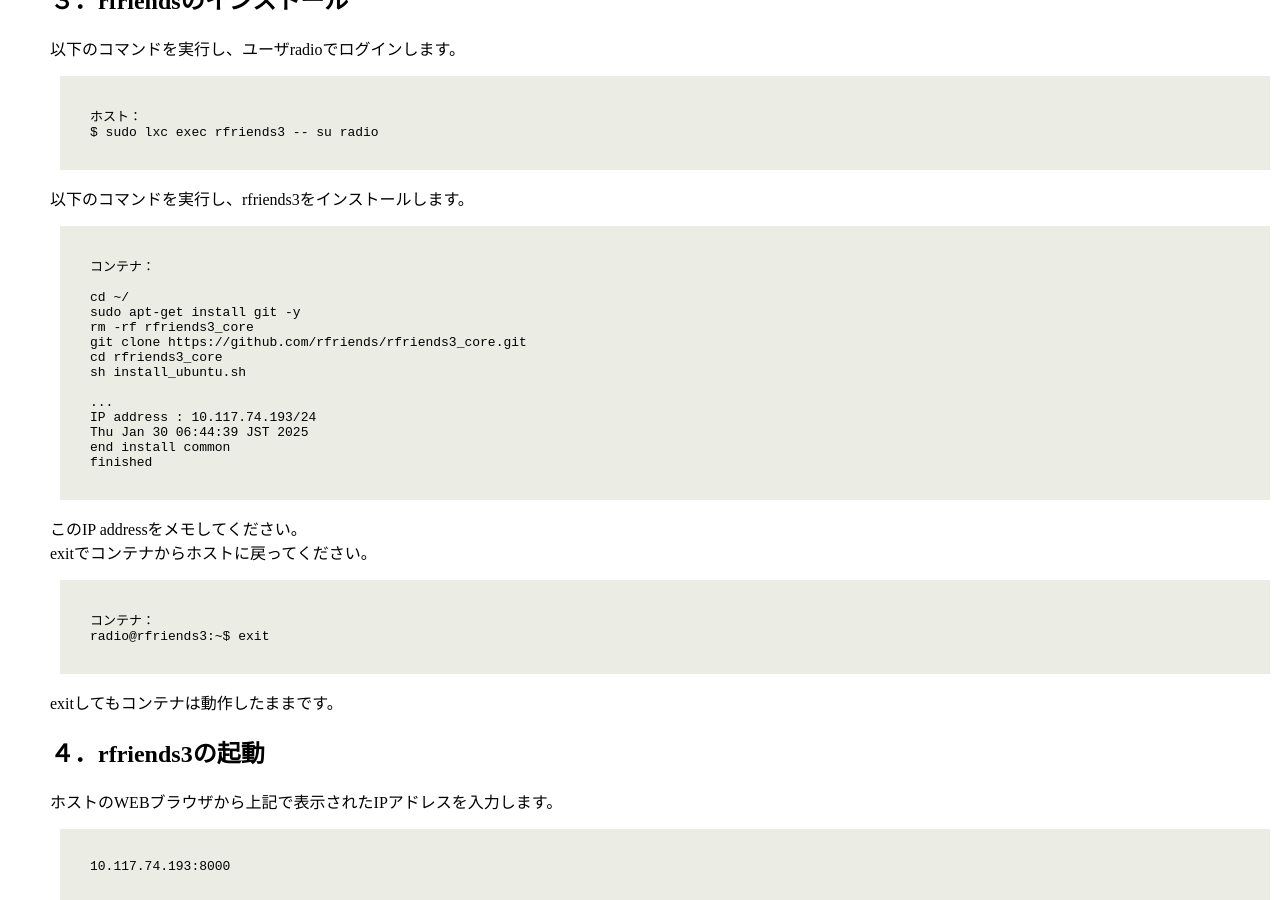
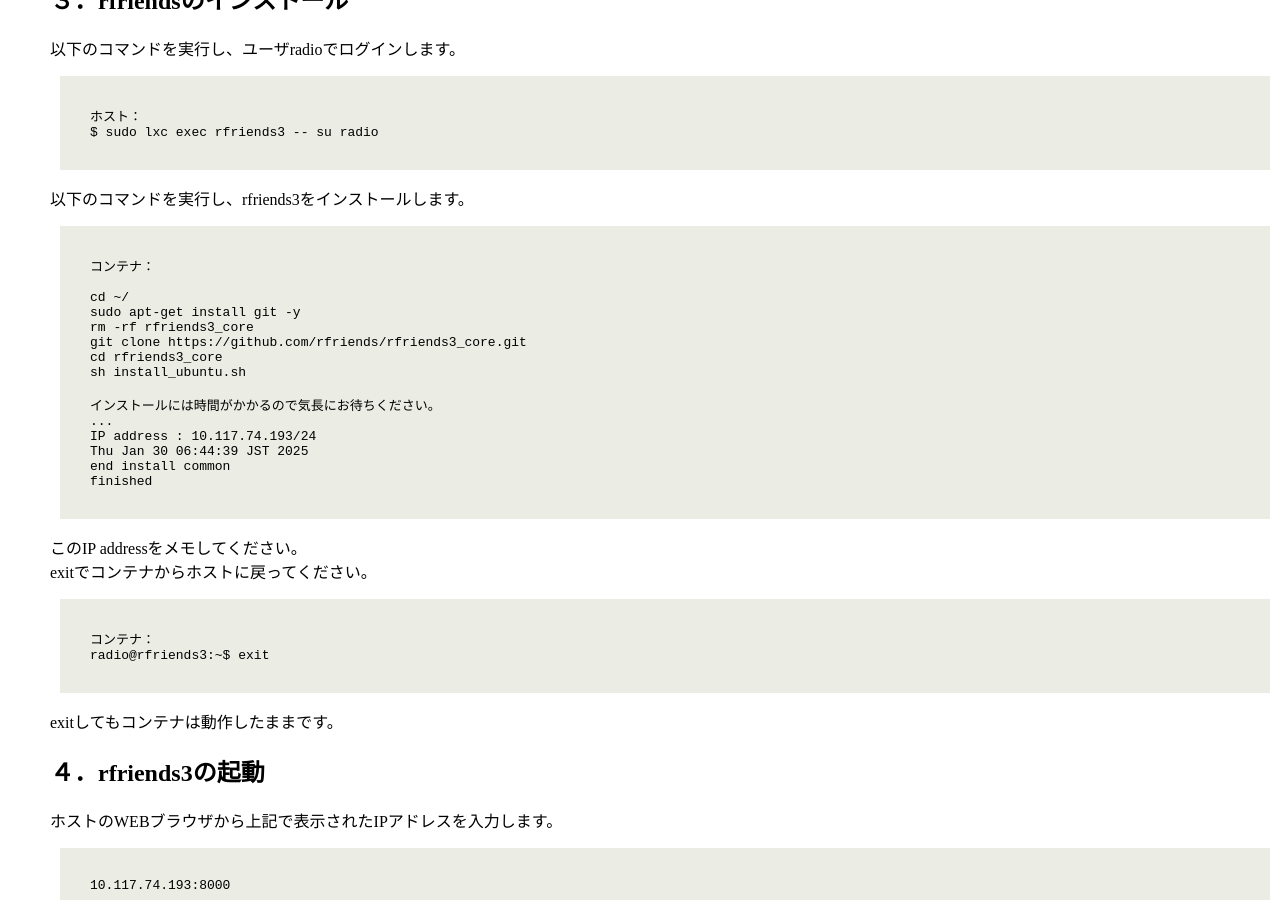
Before and after one commit to rfriends/rfriends, a Jekyll site: the page built from distro/lxd.md, in a window 1280 px wide and 900 px high, scrolled down 1898 px. Built offline with Jekyll 4.4.1, drawn with Linux system fonts in a browser that asks for light colours; our own code applies the rules of GitHub Pages for plain Markdown files; Markdown is read by kramdown in place of the engine named in the settings.

Commit message:
Update lxd.md

```diff
--- a/distro/lxd.md
+++ b/distro/lxd.md
@@ -99,6 +99,7 @@ git clone https://github.com/rfriends/rfriends3_core.git
 cd rfriends3_core
 sh install_ubuntu.sh
 
+インストールには時間がかかるので気長にお待ちください。
 ...
 IP address : 10.117.74.193/24
 Thu Jan 30 06:44:39 JST 2025
```
